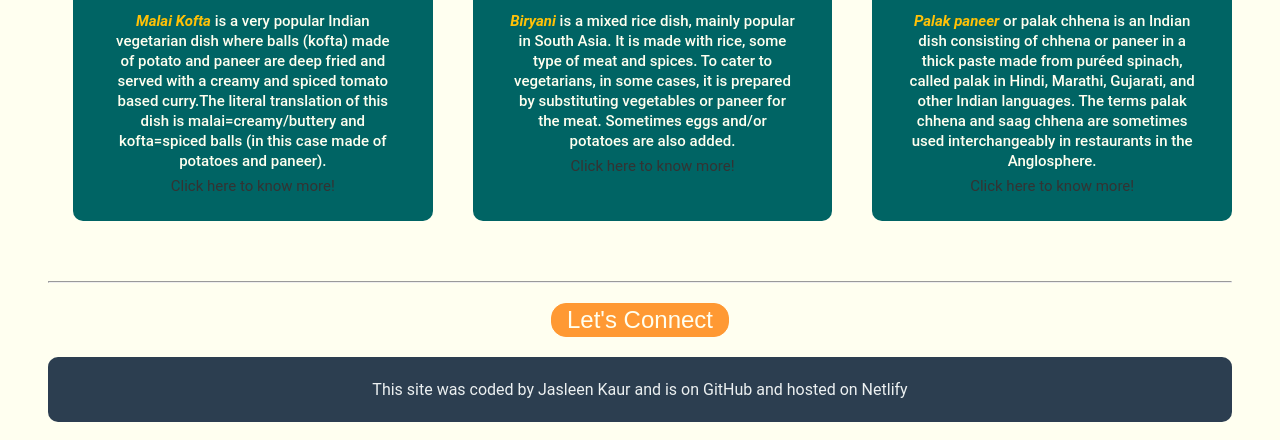
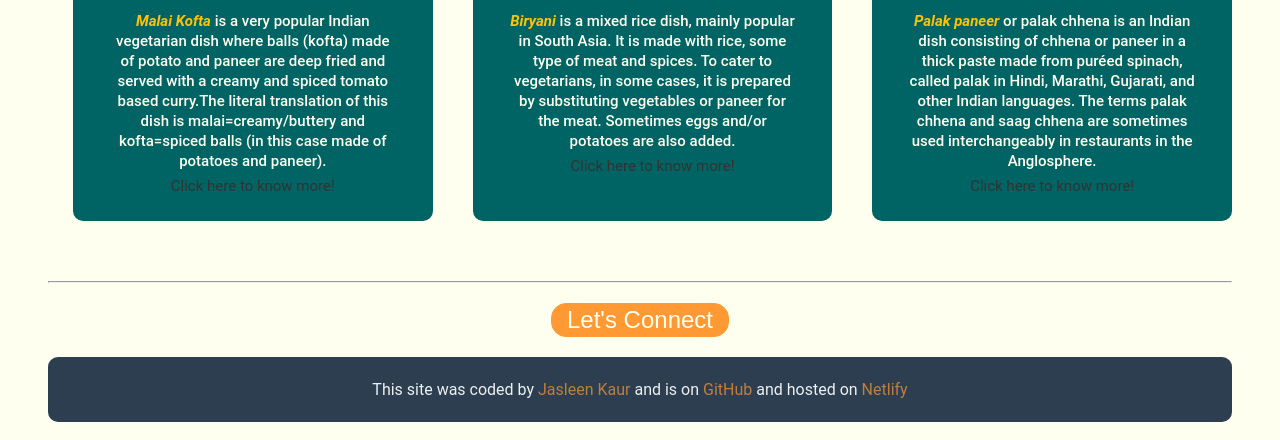
Before and after one commit to jasleen-kaur-2649/flavours-of-india-website, a plain HTML site: page index.html in a window 1280 px wide. Shown: the part 1925-2365 px from the top of the page. Drawn offline with nearby package versions, Linux system fonts and the light colour scheme; a web font is replaced by a local one.

Commit message:
added links to the footer

```diff
--- a/index.html
+++ b/index.html
@@ -167,9 +167,12 @@
 
     <footer class="footer-text">
         This site was coded by
-        <a href="#" target="_blank" rel="noopener">Jasleen Kaur</a> and is on
-        <a href="#" target="_blank" rel="noopener">GitHub</a> and hosted on
-        <a href="#" target="_blank" rel="noopener">Netlify</a>
+        <a href="https://www.linkedin.com/in/jasleen-kaur-622b2228a/" target="_blank" rel="noopener"
+            class="links-to-connect">Jasleen Kaur</a> and is on
+        <a href="https://github.com/jasleen-kaur-2649" target="_blank" rel="noopener"
+            class="links-to-connect">GitHub</a> and
+        hosted on
+        <a href="#" target="_blank" rel="noopener" class="links-to-connect">Netlify</a>
     </footer>
 
     <script src="script.js"></script>
--- a/styles.css
+++ b/styles.css
@@ -245,3 +245,16 @@ a {
 a:hover {
   text-decoration: underline rgba(51, 51, 51, 0.9);
 }
+
+a.links-to-connect {
+  color: #ff9933;
+  opacity: 70%;
+  transition: all 150ms ease-in-out;
+}
+
+a.links-to-connect:hover {
+  /* color: #ff9933; */
+  opacity: 100%;
+  text-decoration: underline rgba(255, 153, 51, 0.7);
+  /* text-decoration: none; */
+}
```
